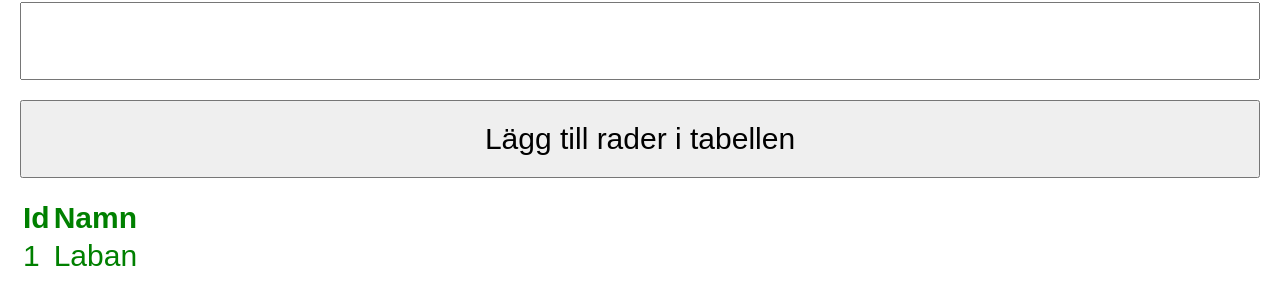
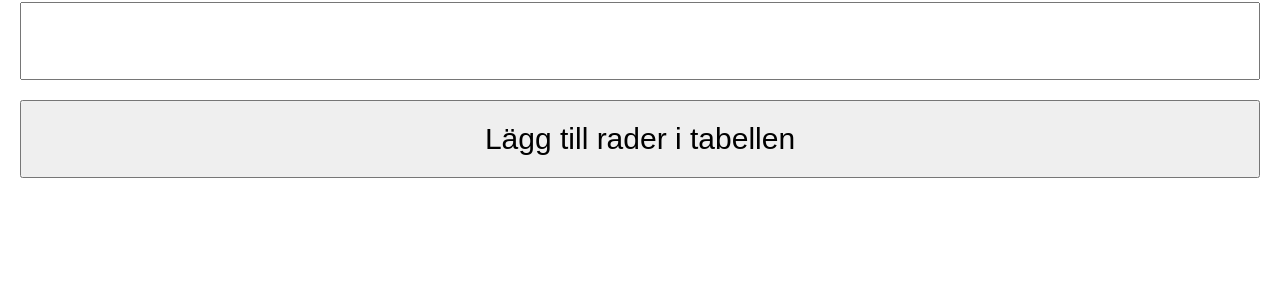
Before and after one commit to Dandarache/academy-fe-student, a website: page 04-JavaScript-DOM/tables-dynamic-3.html in a window 1280 px wide. Shown: the part 72-376 px from the top of the page. Drawn offline with Linux system fonts and the light colour scheme.

Commit message:
Minor correction.

```diff
--- a/04-JavaScript-DOM/tables-dynamic-3.html
+++ b/04-JavaScript-DOM/tables-dynamic-3.html
@@ -22,14 +22,6 @@
 
         <div id="response" class="response">
             <table id="myTable">
-                <thead>
-                    <th>Id</th>
-                    <th>Namn</th>
-                </thead>
-                <tr>
-                    <td>1</td>
-                    <td>Laban</td>
-                </tr>
             </table>
         </div>
 
```
